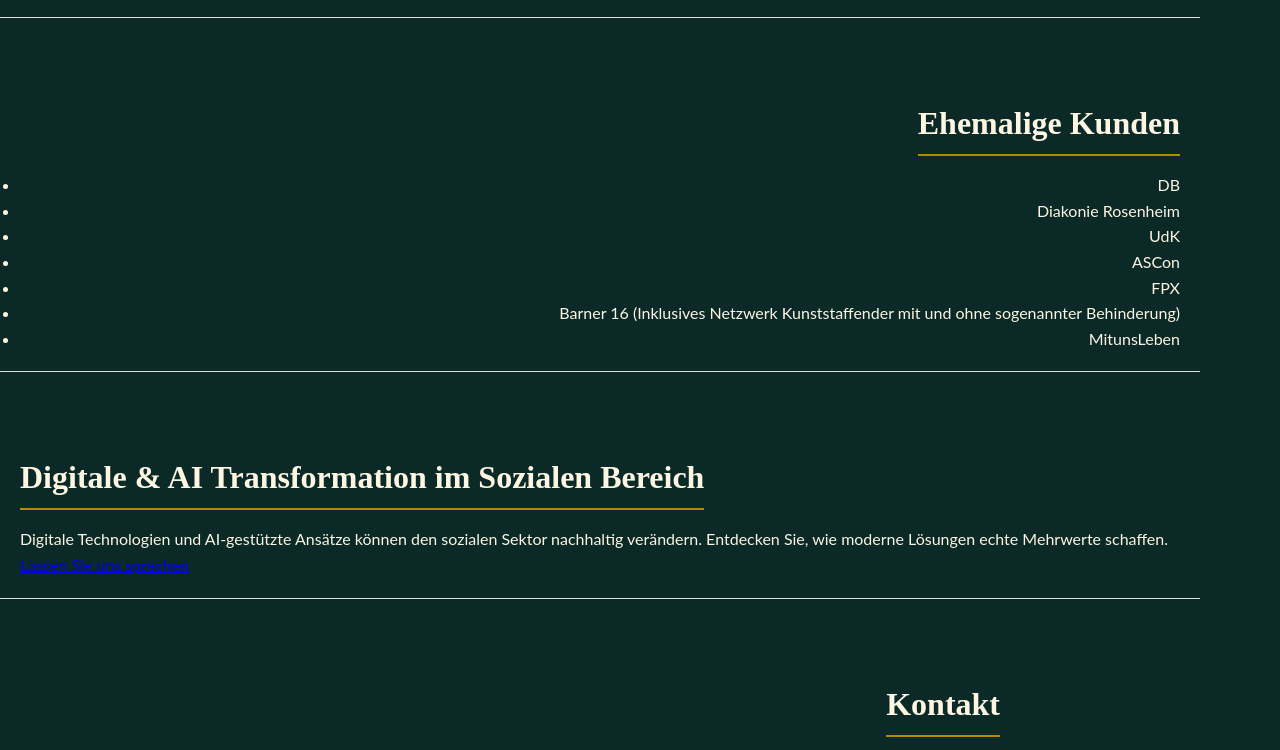
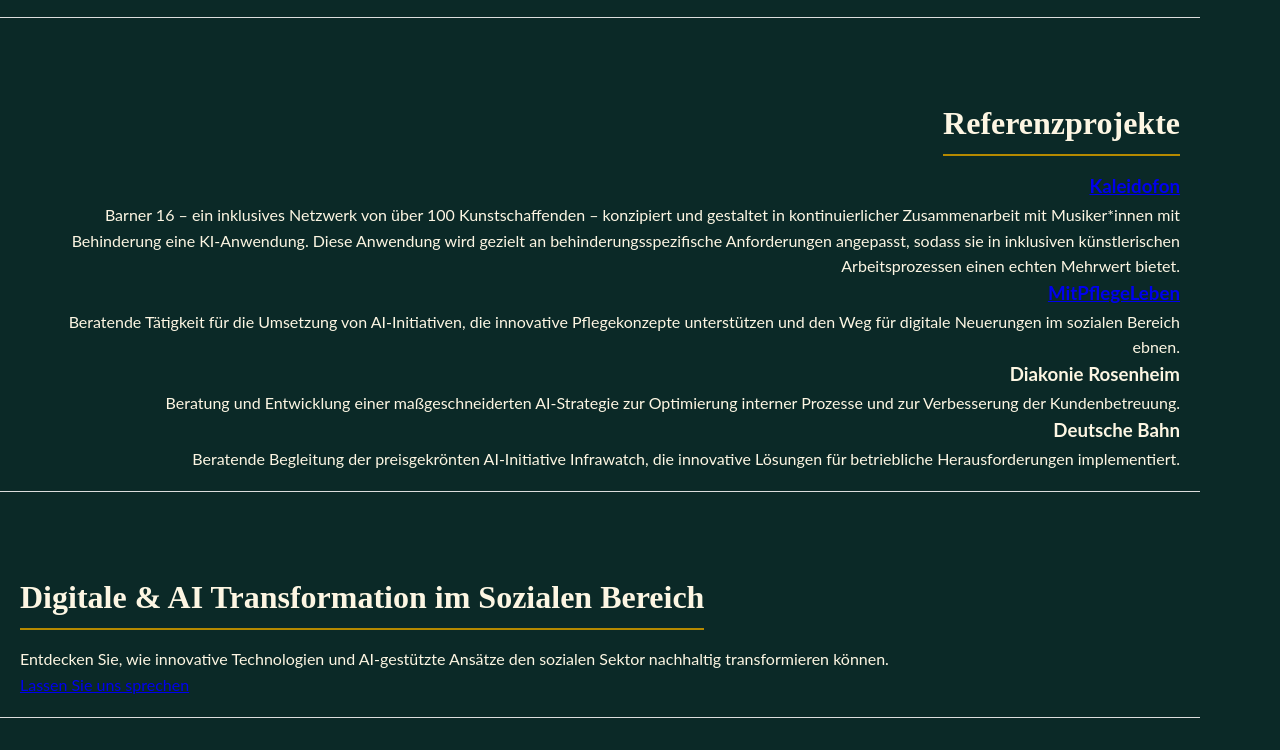
Before and after one commit to MarcusRoeper/marcusroeper.github.io, a plain HTML site: page index.html in a window 1280 px wide. Shown: the part 987-1737 px from the top of the page. Drawn offline with Linux system fonts and the light colour scheme.

Commit message:
Update index.html

```diff
--- a/index.html
+++ b/index.html
@@ -9,12 +9,10 @@
   <body>
     <header>
       <div class="container">
+        <img src="speaker-image.jpg" alt="Marcus Röper" style="border-radius: 50%; width:150px; height:150px;">
         <nav aria-label="Hauptnavigation">
           <ul>
-            <li><a href="#about">Über Marcus</a></li>
-            <li><a href="#services">Leistungen</a></li>
-            <li><a href="#clients">Kunden</a></li>
-            <li><a href="#contact">Kontakt</a></li>
+
           </ul>
         </nav>
       </div>
@@ -22,11 +20,11 @@
 
 <main>
   <section id="hero" class="hero">
-    <div class="hero-content">
+    <div class="container hero-content">
       <h1>Marcus Röper</h1>
       <h2>AI Expert & Strategischer Berater für digitale Transformation im Sozialen Bereich</h2>
-      <p>Erfahren Sie, wie AI und digitale Transformation im sozialen Sektor echten Mehrwert schaffen.</p>
-      <a href="#contact" class="btn">Kontaktieren Sie mich</a>
+      <p>Erfahren Sie, wie modernste AI und digitale Transformation im sozialen Sektor echten Mehrwert schaffen.</p>
+      <a class="btn" href="#contact">Kontaktieren Sie mich</a>
     </div>
   </section>
 
@@ -34,7 +32,8 @@
     <div class="container">
       <h2>Über Marcus Röper</h2>
       <p>
-        Als anerkannter AI-Experte mit langjähriger Erfahrung liegt mein Fokus auf der strategischen Implementierung moderner AI-Lösungen – insbesondere im sozialen Bereich. Ich unterstütze Organisationen dabei, Prozesse effizient zu optimieren und Projekte nachhaltig zu transformieren.
+        Mit langjähriger Erfahrung als anerkannter AI-Experte fokussiere ich mich auf strategische AI-Transformationen, die den sozialen Bereich nachhaltig revolutionieren.
+        Mein Ansatz vereint moderne Technologien mit praxisnahen Lösungen, um Prozesse zu optimieren und Organisationen zukunftsfähig zu machen.
       </p>
     </div>
   </section>
@@ -51,18 +50,36 @@
     </div>
   </section>
 
-  <section id="clients" class="clients">
+
+
+  <section id="projects" class="projects">
     <div class="container">
-      <h2>Ehemalige Kunden</h2>
-      <ul>
-        <li>DB</li>
-        <li>Diakonie Rosenheim</li>
-        <li>UdK</li>
-        <li>ASCon</li>
-        <li>FPX</li>
-        <li>Barner 16 (Inklusives Netzwerk Kunststaffender mit und ohne sogenannter Behinderung)</li>
-        <li>MitunsLeben</li>
-      </ul>
+      <h2>Referenzprojekte</h2>
+      <article class="project">
+        <h3><a href="https://www.kaleidofon.ai/" target="_blank">Kaleidofon</a></h3>
+        <p>
+          Barner 16 – ein inklusives Netzwerk von über 100 Kunstschaffenden – konzipiert und gestaltet in kontinuierlicher Zusammenarbeit mit Musiker*innen mit Behinderung eine KI-Anwendung.
+          Diese Anwendung wird gezielt an behinderungsspezifische Anforderungen angepasst, sodass sie in inklusiven künstlerischen Arbeitsprozessen einen echten Mehrwert bietet.
+        </p>
+      </article>
+      <article class="project">
+        <h3><a href="https://mitpflegeleben.de/" target="_blank">MitPflegeLeben</a></h3>
+        <p>
+          Beratende Tätigkeit für die Umsetzung von AI-Initiativen, die innovative Pflegekonzepte unterstützen und den Weg für digitale Neuerungen im sozialen Bereich ebnen.
+        </p>
+      </article>
+      <article class="project">
+        <h3>Diakonie Rosenheim</h3>
+        <p>
+          Beratung und Entwicklung einer maßgeschneiderten AI-Strategie zur Optimierung interner Prozesse und zur Verbesserung der Kundenbetreuung.
+        </p>
+      </article>
+      <article class="project">
+        <h3><a href="https://it.dbinfrago.com/digitalisierung" target="_blank"></a>Deutsche Bahn</h3>
+        <p>
+          Beratende Begleitung der preisgekrönten AI-Initiative Infrawatch, die innovative Lösungen für betriebliche Herausforderungen implementiert.
+        </p>
+      </article>
     </div>
   </section>
 
@@ -70,9 +87,9 @@
     <div class="container">
       <h2>Digitale & AI Transformation im Sozialen Bereich</h2>
       <p>
-        Digitale Technologien und AI-gestützte Ansätze können den sozialen Sektor nachhaltig verändern. Entdecken Sie, wie moderne Lösungen echte Mehrwerte schaffen.
+        Entdecken Sie, wie innovative Technologien und AI-gestützte Ansätze den sozialen Sektor nachhaltig transformieren können.
       </p>
-      <a href="#contact" class="btn">Lassen Sie uns sprechen</a>
+      <a class="btn" href="#contact">Lassen Sie uns sprechen</a>
     </div>
   </section>
 
@@ -96,14 +113,14 @@
       </form>
       <div class="linkedin-contact">
         <a href="https://www.linkedin.com/in/marcus-roeper/" target="_blank" title="LinkedIn">
-          <img src="https://cdn.jsdelivr.net/npm/simple-icons@v7/icons/linkedin.svg" alt="LinkedIn Icon" />
+          <img src="https://cdn.jsdelivr.net/npm/simple-icons@v7/icons/linkedin.svg" alt="LinkedIn Icon">
         </a>
       </div>
     </div>
   </section>
 </main>
 
-<footer>
+<footer class="footer">
   <div class="container">
     <p>&copy; 2023 Marcus Röper. Alle Rechte vorbehalten.</p>
   </div>
```
